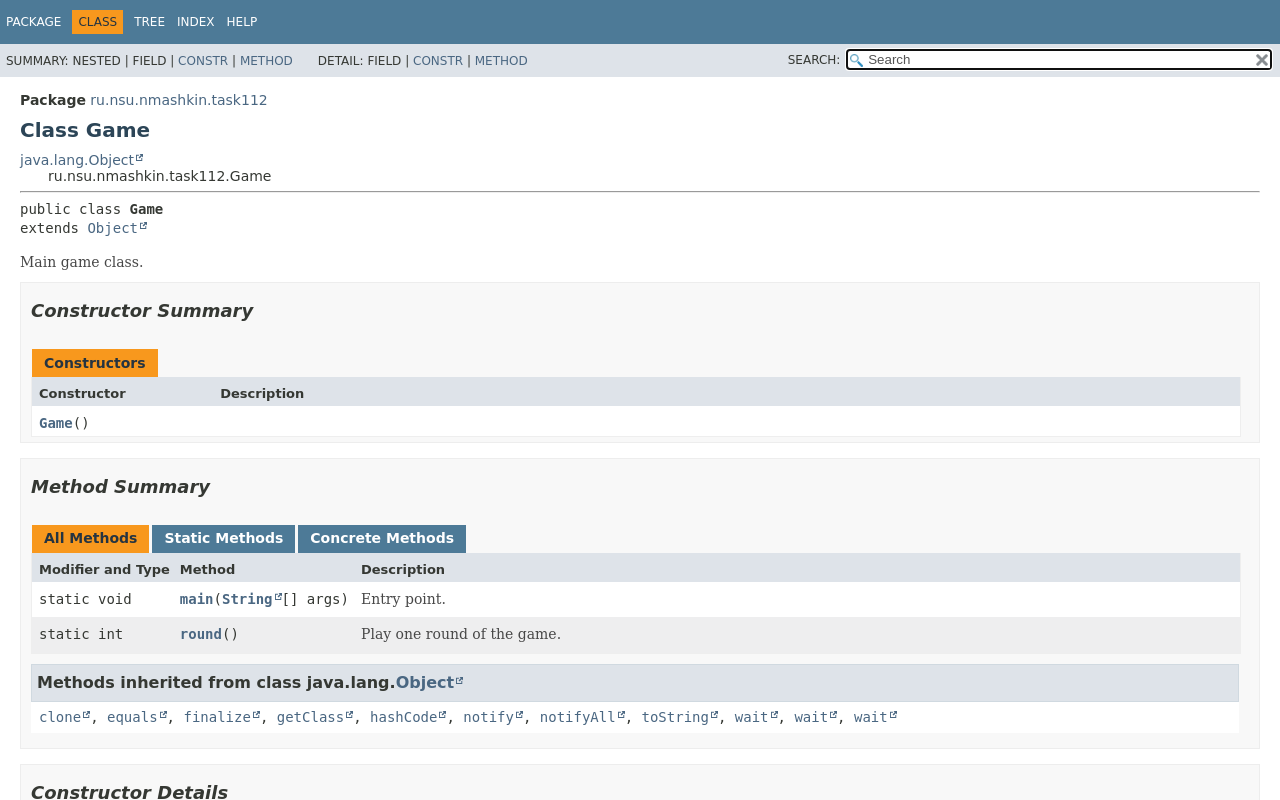
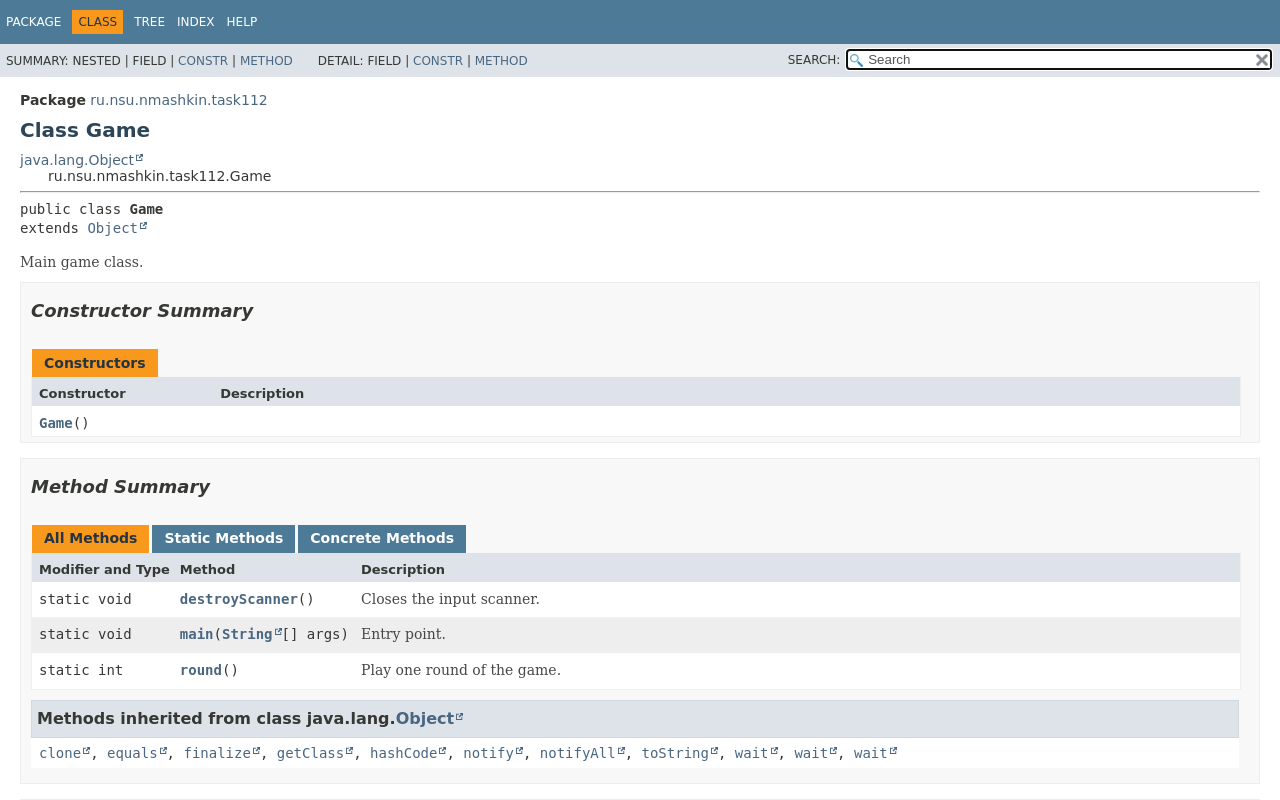
Before and after one commit to LookAsLukas/OOP, a plain HTML site: page Task_1_1_2/ru/nsu/nmashkin/task112/Game.html in a window 1280 px wide. Drawn offline with Linux system fonts and the light colour scheme; a web font is replaced by a local one.

Commit message:
Deploying to gh-pages from @ LookAsLukas/OOP@ff1b76d25ae5ce4199e6a0c5fbb5f2a681bd8f61 🚀

```diff
--- a/Task_1_1_2/member-search-index.js
+++ b/Task_1_1_2/member-search-index.js
@@ -1 +1 @@
-memberSearchIndex = [{"p":"ru.nsu.nmashkin.task112","c":"Hand","l":"addCard(Card)","u":"addCard(ru.nsu.nmashkin.task112.Card)"},{"p":"ru.nsu.nmashkin.task112","c":"Card","l":"Card(int)","u":"%3Cinit%3E(int)"},{"p":"ru.nsu.nmashkin.task112","c":"Deck","l":"Deck()","u":"%3Cinit%3E()"},{"p":"ru.nsu.nmashkin.task112","c":"Card","l":"downgrade()"},{"p":"ru.nsu.nmashkin.task112","c":"Deck","l":"draw()"},{"p":"ru.nsu.nmashkin.task112","c":"Hand","l":"enableDealer()"},{"p":"ru.nsu.nmashkin.task112","c":"Game","l":"Game()","u":"%3Cinit%3E()"},{"p":"ru.nsu.nmashkin.task112","c":"Hand","l":"getLast()"},{"p":"ru.nsu.nmashkin.task112","c":"Card","l":"getWorth()"},{"p":"ru.nsu.nmashkin.task112","c":"Hand","l":"Hand(boolean)","u":"%3Cinit%3E(boolean)"},{"p":"ru.nsu.nmashkin.task112","c":"Card","l":"hide()"},{"p":"ru.nsu.nmashkin.task112","c":"Game","l":"main(String[])","u":"main(java.lang.String[])"},{"p":"ru.nsu.nmashkin.task112","c":"Hand","l":"rebalance()"},{"p":"ru.nsu.nmashkin.task112","c":"Card","l":"reveal()"},{"p":"ru.nsu.nmashkin.task112","c":"Game","l":"round()"},{"p":"ru.nsu.nmashkin.task112","c":"Hand","l":"sum()"},{"p":"ru.nsu.nmashkin.task112","c":"Card","l":"toString()"},{"p":"ru.nsu.nmashkin.task112","c":"Hand","l":"toString()"}];updateSearchResults();
+memberSearchIndex = [{"p":"ru.nsu.nmashkin.task112","c":"Hand","l":"addCard(Card)","u":"addCard(ru.nsu.nmashkin.task112.Card)"},{"p":"ru.nsu.nmashkin.task112","c":"Card","l":"Card(int)","u":"%3Cinit%3E(int)"},{"p":"ru.nsu.nmashkin.task112","c":"Deck","l":"Deck()","u":"%3Cinit%3E()"},{"p":"ru.nsu.nmashkin.task112","c":"Game","l":"destroyScanner()"},{"p":"ru.nsu.nmashkin.task112","c":"Card","l":"downgrade()"},{"p":"ru.nsu.nmashkin.task112","c":"Deck","l":"draw()"},{"p":"ru.nsu.nmashkin.task112","c":"Hand","l":"enableDealer()"},{"p":"ru.nsu.nmashkin.task112","c":"Game","l":"Game()","u":"%3Cinit%3E()"},{"p":"ru.nsu.nmashkin.task112","c":"Hand","l":"getLast()"},{"p":"ru.nsu.nmashkin.task112","c":"Card","l":"getWorth()"},{"p":"ru.nsu.nmashkin.task112","c":"Hand","l":"Hand(boolean)","u":"%3Cinit%3E(boolean)"},{"p":"ru.nsu.nmashkin.task112","c":"Card","l":"hide()"},{"p":"ru.nsu.nmashkin.task112","c":"Game","l":"main(String[])","u":"main(java.lang.String[])"},{"p":"ru.nsu.nmashkin.task112","c":"Hand","l":"rebalance()"},{"p":"ru.nsu.nmashkin.task112","c":"Card","l":"reveal()"},{"p":"ru.nsu.nmashkin.task112","c":"Game","l":"round()"},{"p":"ru.nsu.nmashkin.task112","c":"Hand","l":"sum()"},{"p":"ru.nsu.nmashkin.task112","c":"Card","l":"toString()"},{"p":"ru.nsu.nmashkin.task112","c":"Hand","l":"toString()"}];updateSearchResults();
--- a/Task_1_1_2/ru/nsu/nmashkin/task112/Game.html
+++ b/Task_1_1_2/ru/nsu/nmashkin/task112/Game.html
@@ -105,13 +105,18 @@ loadScripts(document, 'script');</script>
 <div class="table-header col-second">Method</div>
 <div class="table-header col-last">Description</div>
 <div class="col-first even-row-color method-summary-table method-summary-table-tab1 method-summary-table-tab4"><code>static void</code></div>
-<div class="col-second even-row-color method-summary-table method-summary-table-tab1 method-summary-table-tab4"><code><a href="#main(java.lang.String%5B%5D)" class="member-name-link">main</a><wbr>(<a href="https://docs.oracle.com/en/java/javase/17/docs/api/java.base/java/lang/String.html" title="class or interface in java.lang" class="external-link">String</a>[]&nbsp;args)</code></div>
+<div class="col-second even-row-color method-summary-table method-summary-table-tab1 method-summary-table-tab4"><code><a href="#destroyScanner()" class="member-name-link">destroyScanner</a>()</code></div>
 <div class="col-last even-row-color method-summary-table method-summary-table-tab1 method-summary-table-tab4">
+<div class="block">Closes the input scanner.</div>
+</div>
+<div class="col-first odd-row-color method-summary-table method-summary-table-tab1 method-summary-table-tab4"><code>static void</code></div>
+<div class="col-second odd-row-color method-summary-table method-summary-table-tab1 method-summary-table-tab4"><code><a href="#main(java.lang.String%5B%5D)" class="member-name-link">main</a><wbr>(<a href="https://docs.oracle.com/en/java/javase/17/docs/api/java.base/java/lang/String.html" title="class or interface in java.lang" class="external-link">String</a>[]&nbsp;args)</code></div>
+<div class="col-last odd-row-color method-summary-table method-summary-table-tab1 method-summary-table-tab4">
 <div class="block">Entry point.</div>
 </div>
-<div class="col-first odd-row-color method-summary-table method-summary-table-tab1 method-summary-table-tab4"><code>static int</code></div>
-<div class="col-second odd-row-color method-summary-table method-summary-table-tab1 method-summary-table-tab4"><code><a href="#round()" class="member-name-link">round</a>()</code></div>
-<div class="col-last odd-row-color method-summary-table method-summary-table-tab1 method-summary-table-tab4">
+<div class="col-first even-row-color method-summary-table method-summary-table-tab1 method-summary-table-tab4"><code>static int</code></div>
+<div class="col-second even-row-color method-summary-table method-summary-table-tab1 method-summary-table-tab4"><code><a href="#round()" class="member-name-link">round</a>()</code></div>
+<div class="col-last even-row-color method-summary-table method-summary-table-tab1 method-summary-table-tab4">
 <div class="block">Play one round of the game.</div>
 </div>
 </div>
@@ -146,6 +151,13 @@ loadScripts(document, 'script');</script>
 <h2>Method Details</h2>
 <ul class="member-list">
 <li>
+<section class="detail" id="destroyScanner()">
+<h3>destroyScanner</h3>
+<div class="member-signature"><span class="modifiers">public static</span>&nbsp;<span class="return-type">void</span>&nbsp;<span class="element-name">destroyScanner</span>()</div>
+<div class="block">Closes the input scanner.</div>
+</section>
+</li>
+<li>
 <section class="detail" id="main(java.lang.String[])">
 <h3>main</h3>
 <div class="member-signature"><span class="modifiers">public static</span>&nbsp;<span class="return-type">void</span>&nbsp;<span class="element-name">main</span><wbr><span class="parameters">(<a href="https://docs.oracle.com/en/java/javase/17/docs/api/java.base/java/lang/String.html" title="class or interface in java.lang" class="external-link">String</a>[]&nbsp;args)</span></div>
```
Also changed, not shown: Task_1_1_2/index-all.html (+4 -0 lines).
